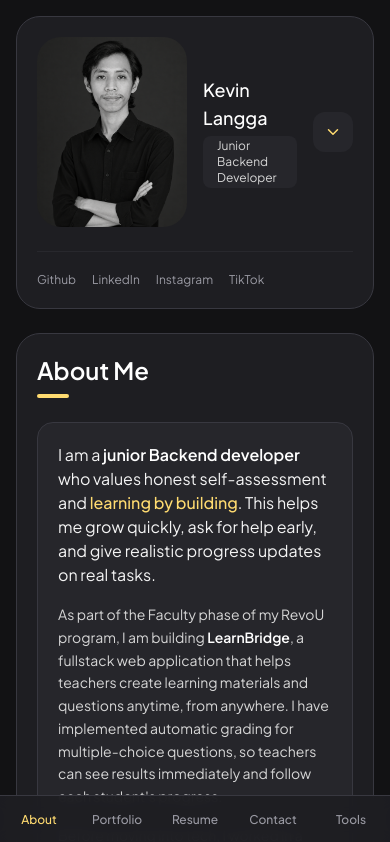
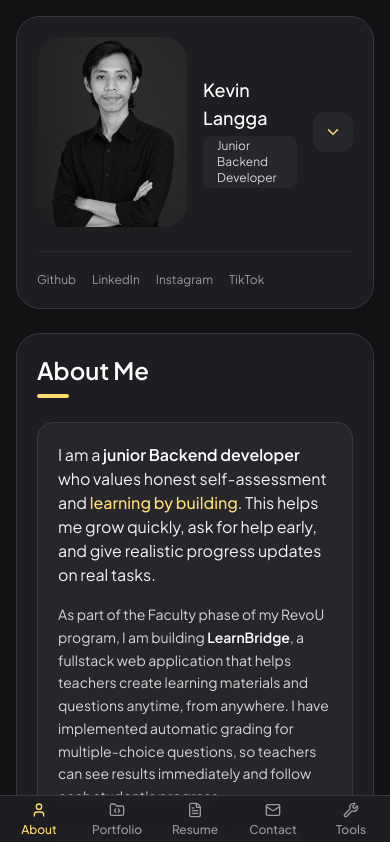
Before and after one commit to Kevin12er/PortoNext, a Next.js app: page / in a window 390 px wide. Shown: the top 842 px of the page. Built offline with nearby package versions, Linux system fonts and the light colour scheme.

Commit message:
add: icon in navbar mobile version

```diff
--- a/src/components/layout/TabNav.tsx
+++ b/src/components/layout/TabNav.tsx
@@ -1,3 +1,5 @@
+import Icon, { type IconName } from "../ui/Icon";
+
 export const tabs = [
   "About",
   "Portfolio",
@@ -6,6 +8,14 @@ export const tabs = [
   "Tools",
 ] as const;
 export type TabName = (typeof tabs)[number];
+
+const tabIcons: Record<TabName, IconName> = {
+  About: "User",
+  Portfolio: "FolderCode",
+  Resume: "FileText",
+  Contact: "Mail",
+  Tools: "Wrench",
+};
 
 type TabNavProps = {
   active: TabName;
@@ -29,7 +39,10 @@ export default function TabNav({ active, onChange }: TabNavProps) {
                 active === tab ? "text-accent" : "text-dim hover:text-muted"
               }`}
             >
-              {tab}
+              <span className="flex flex-col items-center justify-center gap-1 md:flex-row md:gap-2">
+                <Icon name={tabIcons[tab]} size={16} className="md:hidden" />
+                <span>{tab}</span>
+              </span>
             </button>
           </li>
         ))}
--- a/src/components/ui/Icon.tsx
+++ b/src/components/ui/Icon.tsx
@@ -25,6 +25,8 @@ import {
   TestTube,
   Rocket,
   Upload,
+  User,
+  Wrench,
 } from "lucide-react";
 
 function GithubIcon({
@@ -78,6 +80,8 @@ const icons = {
   Rocket,
   Upload,
   Github: GithubIcon,
+  User,
+  Wrench,
 };
 
 // Tipe diturunkan otomatis dari kunci kamus di atas.
```
Also changed, not shown: 1 other file (tests, documents, lock files or other folders).
